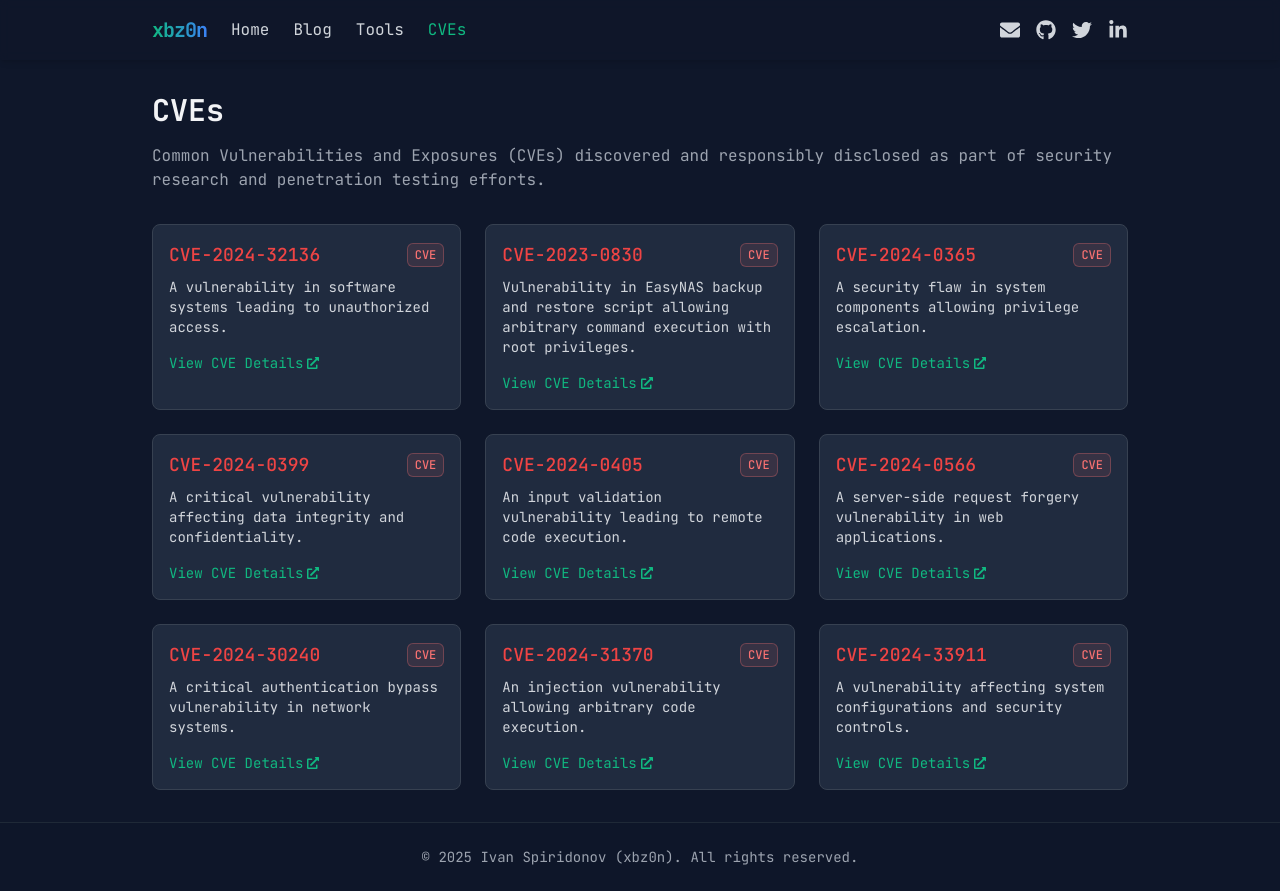
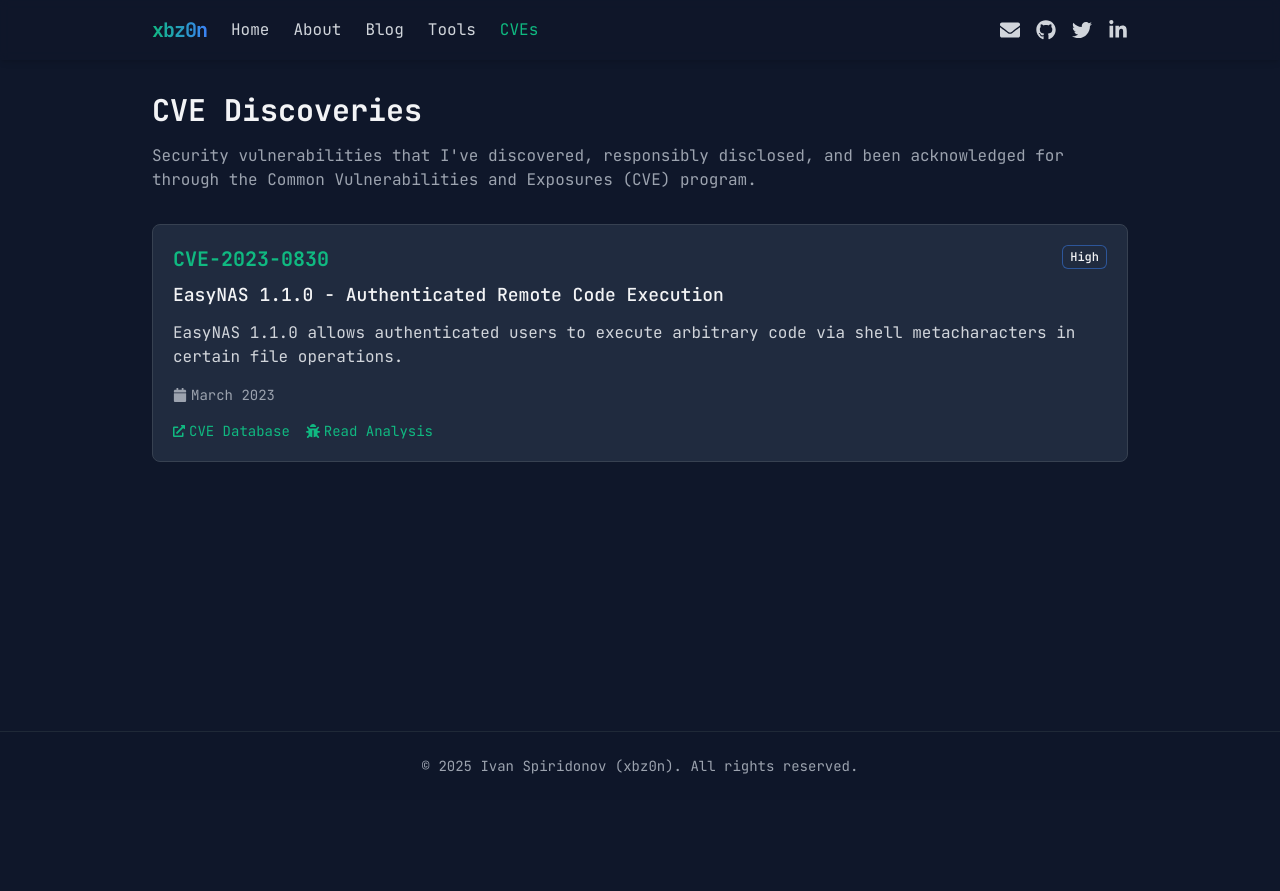
Before and after one commit to xbz0n/xbz0n.github.io, a Next.js app: page /cves in a window 1280 px wide. After the commit the page ends 800 px from the top, so only its background shows below. Built offline with nearby package versions, Linux system fonts and the light colour scheme.

Commit message:
Add About page, update page titles with xbz0n@sh:~# prefix and remove duplicate blog post titles

```diff
--- a/components/Navbar.js
+++ b/components/Navbar.js
@@ -21,6 +21,9 @@ export default function Navbar() {
             <div className="hidden md:flex space-x-6">
               <Link href="/" className={isActive('/') ? 'nav-link-active' : 'nav-link'}>
                 Home
+              </Link>
+              <Link href="/about" className={isActive('/about') ? 'nav-link-active' : 'nav-link'}>
+                About
               </Link>
               <Link href="/blog" className={isActive('/blog') ? 'nav-link-active' : 'nav-link'}>
                 Blog
@@ -77,6 +80,13 @@ export default function Navbar() {
               Home
             </Link>
             <Link
+              href="/about"
+              className={`block py-2 ${isActive('/about') ? 'nav-link-active' : 'nav-link'}`}
+              onClick={() => setIsMenuOpen(false)}
+            >
+              About
+            </Link>
+            <Link
               href="/blog"
               className={`block py-2 ${isActive('/blog') ? 'nav-link-active' : 'nav-link'}`}
               onClick={() => setIsMenuOpen(false)}
--- /dev/null
+++ b/pages/about.js
@@ -0,0 +1,123 @@
+import { FaShieldAlt, FaServer, FaCode, FaHackerNews, FaBug, FaEnvelope, FaGithub, FaTwitter, FaLinkedinIn } from 'react-icons/fa';
+import Head from 'next/head';
+import CertificationCard from '../components/CertificationCard';
+
+export default function About() {
+  const certifications = [
+    {
+      title: "OffSec Web Expert (OSWE)",
+      link: "https://www.credential.net/b24c3444-42f4-4355-b5dc-f4e885ce3f4c",
+      icon: FaCode
+    },
+    {
+      title: "OffSec Experienced Penetration Tester (OSEP)",
+      link: "https://www.credential.net/b3d9d569-b3c8-43b2-9ddc-7dffc8308194",
+      icon: FaServer
+    },
+    {
+      title: "OffSec Certified Professional (OSCP)",
+      link: "https://www.credential.net/d07917a9-34b9-46ca-8fe2-7db76681e55c",
+      icon: FaHackerNews
+    },
+    {
+      title: "Certified Red Team Operator",
+      link: "https://eu.badgr.com/public/assertions/gs2PPSGSQr-jDsOy-l-fcA",
+      icon: FaBug
+    },
+    {
+      title: "Certified Red Team Lead",
+      link: "https://eu.badgr.com/public/assertions/rWbIBlvXTyuELPHXiDls7g",
+      icon: FaShieldAlt
+    },
+    {
+      title: "Certified Red Team Expert",
+      link: "https://www.credential.net/495e426e-41c5-48a3-afee-e10f78a737de",
+      icon: FaShieldAlt
+    },
+    {
+      title: "Burp Suite Certified Practitioner",
+      link: "https://portswigger.net/web-security/e/c/bec525281dd69532",
+      icon: FaBug
+    }
+  ];
+
+  return (
+    <>
+      <Head>
+        <title>xbz0n@sh:~# About Me</title>
+        <meta name="description" content="About Ivan Spiridonov - Professional Penetration Tester and Security Researcher" />
+      </Head>
+
+      <div className="space-y-12">
+        <section className="space-y-6">
+          <h1 className="text-4xl font-bold">About Me</h1>
+
+          <div className="bg-secondary/30 rounded-lg p-6 border border-gray-700">
+            <div className="prose prose-invert max-w-none">
+              <p>
+                I'm Ivan Spiridonov (xbz0n), a penetration tester and security researcher with a passion for uncovering and exploiting vulnerabilities in web applications, networks, and infrastructure.
+              </p>
+              <p>
+                With extensive experience in offensive security, I specialize in exploit development, security research, and red team operations. My work involves identifying security weaknesses, developing proof-of-concept exploits, and helping organizations strengthen their security posture.
+              </p>
+              <p>
+                Throughout my career, I've earned several professional certifications and discovered multiple vulnerabilities that have been assigned CVEs. I'm constantly expanding my knowledge and skills, staying up-to-date with the latest security trends and attack vectors.
+              </p>
+              <p>
+                When I'm not breaking into systems (ethically, of course), I enjoy sharing my knowledge through blog posts, developing security tools, and contributing to the security community.
+              </p>
+            </div>
+          </div>
+        </section>
+
+        <section className="space-y-6">
+          <h2 className="text-2xl font-bold">Certifications</h2>
+          <div className="grid grid-cols-1 md:grid-cols-2 lg:grid-cols-3 gap-6">
+            {certifications.map((cert, index) => (
+              <CertificationCard
+                key={index}
+                title={cert.title}
+                link={cert.link}
+                icon={cert.icon}
+              />
+            ))}
+          </div>
+        </section>
+
+        <section className="space-y-6">
+          <h2 className="text-2xl font-bold">Get in Touch</h2>
+          <div className="bg-secondary/30 rounded-lg p-6 border border-gray-700">
+            <div className="grid grid-cols-1 md:grid-cols-2 gap-8">
+              <div className="space-y-4">
+                <h3 className="text-xl font-semibold">Contact Information</h3>
+                <div className="space-y-3">
+                  <a href="mailto:ivanspiridonov@gmail.com" className="flex items-center text-gray-300 hover:text-accent">
+                    <FaEnvelope className="w-5 h-5 mr-3" />
+                    <span>ivanspiridonov@gmail.com</span>
+                  </a>
+                </div>
+              </div>
+              <div className="space-y-4">
+                <h3 className="text-xl font-semibold">Social Media</h3>
+                <div className="space-y-3">
+                  <a href="https://github.com/xbz0n" target="_blank" rel="noopener noreferrer" className="flex items-center text-gray-300 hover:text-accent">
+                    <FaGithub className="w-5 h-5 mr-3" />
+                    <span>GitHub</span>
+                  </a>
+                  <a href="https://twitter.com/xbz0n" target="_blank" rel="noopener noreferrer" className="flex items-center text-gray-300 hover:text-accent">
+                    <FaTwitter className="w-5 h-5 mr-3" />
+                    <span>Twitter</span>
+                  </a>
+                  <a href="https://www.linkedin.com/in/ivanspiridonov/" target="_blank" rel="noopener noreferrer" className="flex items-center text-gray-300 hover:text-accent">
+                    <FaLinkedinIn className="w-5 h-5 mr-3" />
+                    <span>LinkedIn</span>
+                  </a>
+                </div>
+              </div>
+            </div>
+          </div>
+        </section>
+      </div>
+    </>
+  );
+}
--- a/pages/blog/[slug].js
+++ b/pages/blog/[slug].js
@@ -20,7 +20,7 @@ export default function BlogPost({ postData }) {
   return (
     <>
       <Head>
-        <title>{postData.title} | Ivan Spiridonov</title>
+        <title>xbz0n@sh:~# {postData.title}</title>
         <meta name="description" content={postData.excerpt} />
       </Head>
 
@@ -128,6 +128,9 @@ export async function getStaticProps({ params }) {
     // Clean up the HTML content (fix code blocks and inline code)
     contentHtml = cleanHtml(contentHtml);
 
+    // Remove the first h1 header from the content to avoid duplicate titles
+    contentHtml = contentHtml.replace(/<h1[^>]*>.*?<\/h1>/, '');
+
     return {
       props: {
         postData: {
--- a/pages/cves.js
+++ b/pages/cves.js
@@ -1,74 +1,78 @@
-import CVECard from '../components/CVECard';
+import { FaBug, FaCalendar, FaExternalLinkAlt } from 'react-icons/fa';
+import Link from 'next/link';
+import Head from 'next/head';
 
 export default function CVEs() {
   const cves = [
     {
-      id: "CVE-2024-32136",
-      link: "https://www.cve.org/CVERecord?id=CVE-2024-32136",
-      description: "A vulnerability in software systems leading to unauthorized access."
-    },
-    {
       id: "CVE-2023-0830",
-      link: "https://www.cve.org/CVERecord?id=CVE-2023-0830",
-      description: "Vulnerability in EasyNAS backup and restore script allowing arbitrary command execution with root privileges."
-    },
-    {
-      id: "CVE-2024-0365",
-      link: "https://www.cve.org/CVERecord?id=CVE-2024-0365",
-      description: "A security flaw in system components allowing privilege escalation."
-    },
-    {
-      id: "CVE-2024-0399",
-      link: "https://www.cve.org/CVERecord?id=CVE-2024-0399",
-      description: "A critical vulnerability affecting data integrity and confidentiality."
-    },
-    {
-      id: "CVE-2024-0405",
-      link: "https://www.cve.org/CVERecord?id=CVE-2024-0405",
-      description: "An input validation vulnerability leading to remote code execution."
-    },
-    {
-      id: "CVE-2024-0566",
-      link: "https://www.cve.org/CVERecord?id=CVE-2024-0566",
-      description: "A server-side request forgery vulnerability in web applications."
-    },
-    {
-      id: "CVE-2024-30240",
-      link: "https://www.cve.org/CVERecord?id=CVE-2024-30240",
-      description: "A critical authentication bypass vulnerability in network systems."
-    },
-    {
-      id: "CVE-2024-31370",
-      link: "https://cve.mitre.org/cgi-bin/cvename.cgi?name=CVE-2024-31370",
-      description: "An injection vulnerability allowing arbitrary code execution."
-    },
-    {
-      id: "CVE-2024-33911",
-      link: "https://www.cve.org/CVERecord?id=CVE-2024-33911",
-      description: "A vulnerability affecting system configurations and security controls."
+      name: "EasyNAS 1.1.0 - Authenticated Remote Code Execution",
+      description: "EasyNAS 1.1.0 allows authenticated users to execute arbitrary code via shell metacharacters in certain file operations.",
+      date: "March 2023",
+      cveLink: "https://nvd.nist.gov/vuln/detail/CVE-2023-0830",
+      blogLink: "/blog/cve-2023-0830",
+      severity: "High"
     }
   ];
 
   return (
+    <>
+      <Head>
+        <title>xbz0n@sh:~# Discovered CVEs</title>
+        <meta name="description" content="Security vulnerabilities discovered by Ivan Spiridonov with assigned CVE identifiers" />
+      </Head>
+
       <div className="space-y-8">
         <div className="space-y-4">
-        <h1 className="text-3xl font-bold">CVEs</h1>
+          <h1 className="text-3xl font-bold">CVE Discoveries</h1>
           <p className="text-gray-400">
-          Common Vulnerabilities and Exposures (CVEs) discovered and responsibly disclosed
-          as part of security research and penetration testing efforts.
+            Security vulnerabilities that I've discovered, responsibly disclosed, and been acknowledged for through the Common Vulnerabilities and Exposures (CVE) program.
           </p>
         </div>
 
-      <div className="grid grid-cols-1 md:grid-cols-2 lg:grid-cols-3 gap-6">
+        <div className="space-y-6">
           {cves.map((cve, index) => (
-          <CVECard
-            key={index}
-            id={cve.id}
-            link={cve.link}
-            description={cve.description}
-          />
+            <div key={index} className="bg-secondary/50 rounded-lg border border-gray-700 p-5 hover:border-accent/40 transition-all">
+              <div className="flex items-start justify-between">
+                <h2 className="text-xl font-semibold text-accent">{cve.id}</h2>
+                <span className={`badge ${cve.severity === 'Critical' ? 'badge-critical' : cve.severity === 'High' ? 'badge-high' : 'badge-medium'}`}>
+                  {cve.severity}
+                </span>
+              </div>
+
+              <h3 className="text-lg font-medium mt-2">{cve.name}</h3>
+
+              <p className="mt-3 text-gray-300">
+                {cve.description}
+              </p>
+
+              <div className="mt-4 flex items-center text-sm text-gray-400">
+                <FaCalendar className="mr-1" />
+                <span>{cve.date}</span>
+              </div>
+
+              <div className="mt-4 flex space-x-4">
+                <a
+                  href={cve.cveLink}
+                  target="_blank"
+                  rel="noopener noreferrer"
+                  className="flex items-center text-sm text-accent hover:text-accent/80"
+                >
+                  <FaExternalLinkAlt className="mr-1 h-3 w-3" />
+                  <span>CVE Database</span>
+                </a>
+
+                {cve.blogLink && (
+                  <Link href={cve.blogLink} className="flex items-center text-sm text-accent hover:text-accent/80">
+                    <FaBug className="mr-1" />
+                    <span>Read Analysis</span>
+                  </Link>
+                )}
+              </div>
+            </div>
           ))}
         </div>
       </div>
+    </>
   );
 }
```
Also changed, not shown: pages/blog/index.js (+39 -21 lines), pages/index.js (+7 -0 lines), pages/tools.js (+8 -0 lines). Lines whose indentation alone changed are shown as unchanged.
